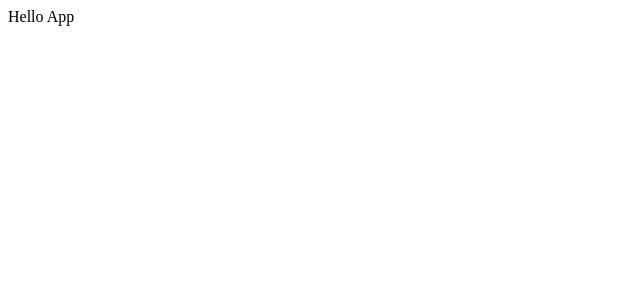
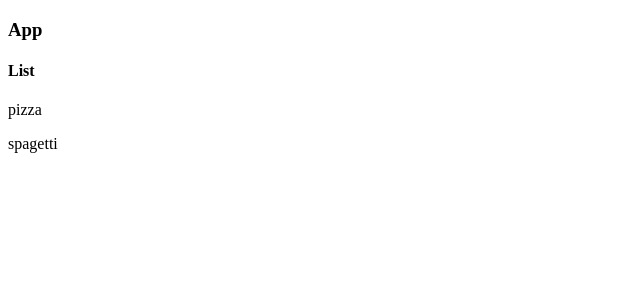
Before and after one commit to Notes-and-Tutorials/react-playground, a React (Create React App) app: page / in a window 1280 px wide. Shown: the top 300 px of the page, without its empty margins (0-640 px from the left). Built offline with nearby package versions, Linux system fonts and the light colour scheme.

Commit message:
list items

```diff
--- a/src/App.js
+++ b/src/App.js
@@ -1,8 +1,10 @@
 import React from "react"
+import List from "./List"
 
 const App = () => (
     <>
-    Hello App
+        <h3>App</h3>
+        <List />
     </>
 )
 
--- /dev/null
+++ b/src/List.js
@@ -0,0 +1,20 @@
+import React from "react"
+
+const data = [
+    { 'name': 'pizza', 'completed': false, },
+    { 'name': 'spagetti', 'completed': true, },
+]
+
+
+const List = () => {
+    return (
+        <>
+        <h4>List</h4>
+        {data.map(item => (
+            <p>{item.name}</p>
+        ))}
+        </>
+    )
+}
+
+export default List;
```
